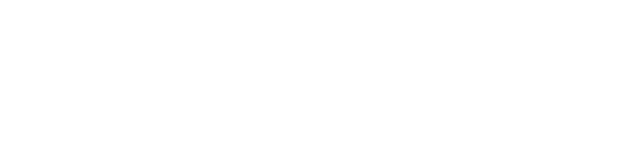
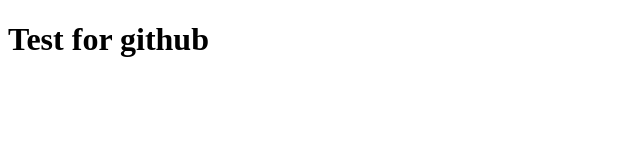
Before and after one commit to rahulshresthaa/test1, a plain HTML site: page index.html in a window 1280 px wide. Shown: the whole page, without its empty margins (0-640 px from the left). Drawn offline with Linux system fonts and the light colour scheme.

Commit message:
Added header

```diff
--- a/index.html
+++ b/index.html
@@ -10,6 +10,7 @@
 
 <body>
 
+    <h1>Test for github</h1>
 </body>
 
 </html>
```
Also changed, not shown: 1 other file.
